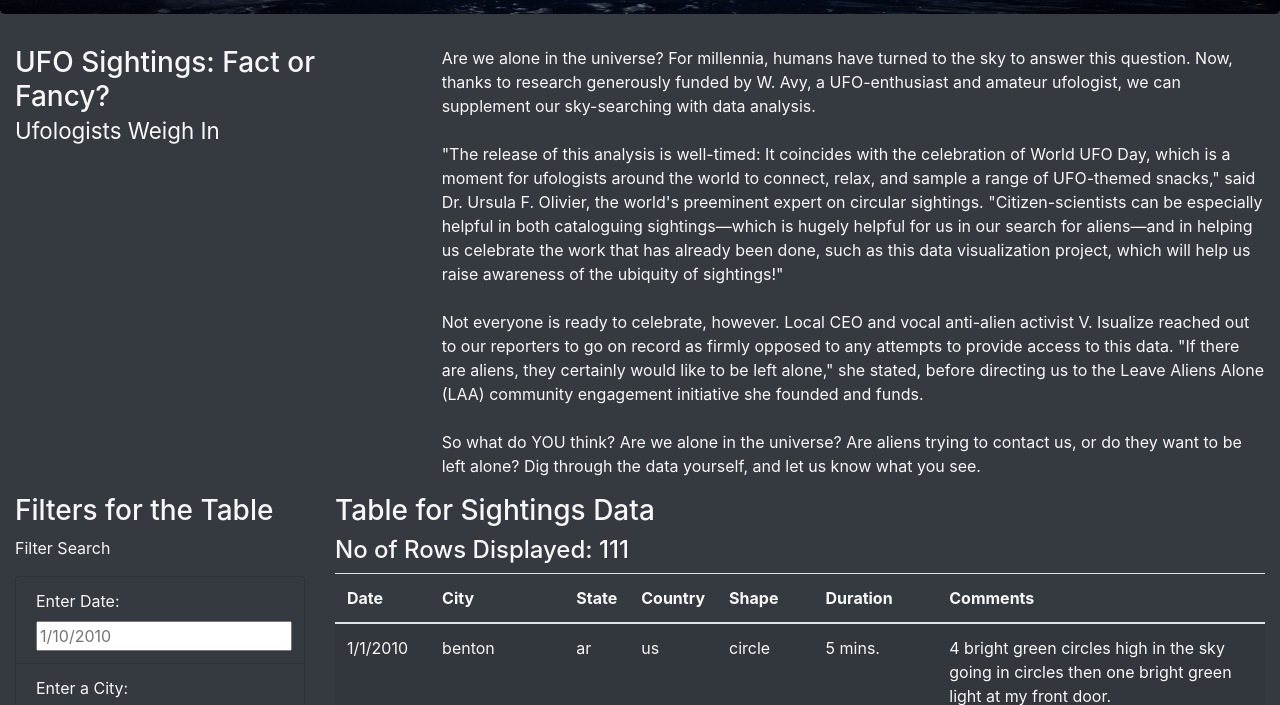
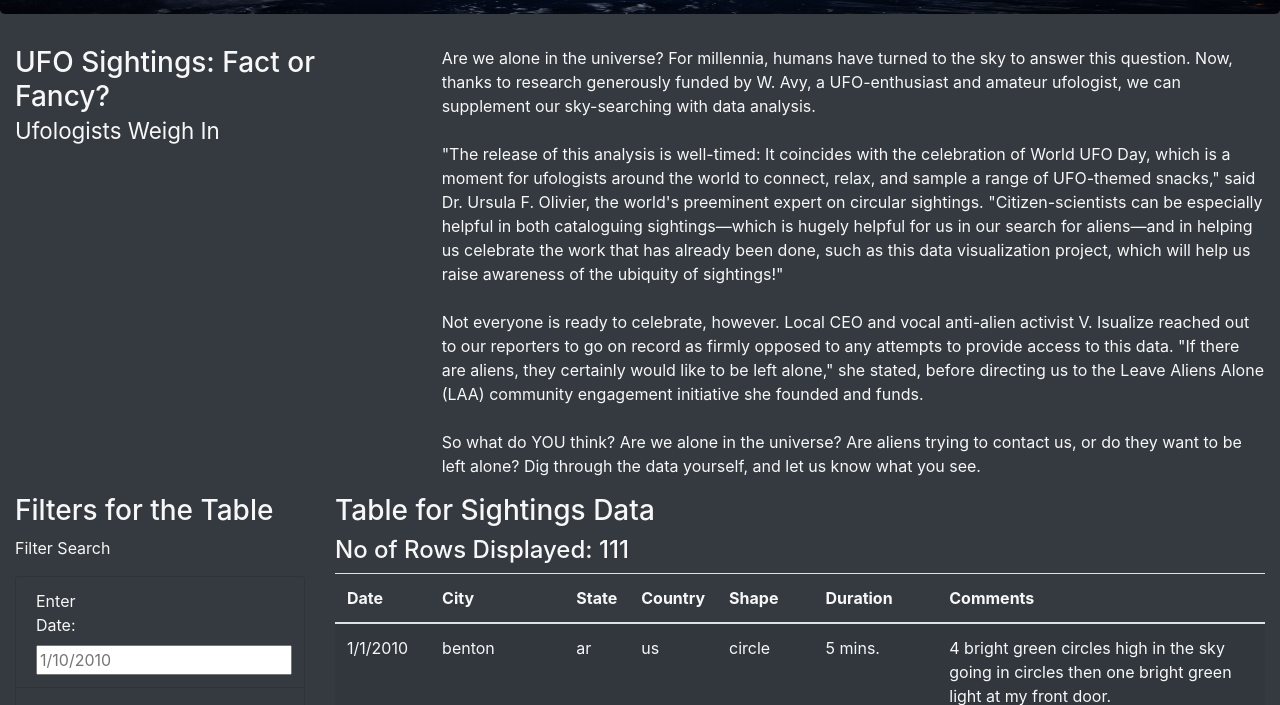
Before and after one commit to vnitusingh/UFOs, a plain HTML site: page index.html in a window 1280 px wide. Shown: the part 245-950 px from the top of the page. Drawn offline with nearby package versions, Linux system fonts and the light colour scheme.

Commit message:
updated style for ul li label

```diff
--- a/static/css/style.css
+++ b/static/css/style.css
@@ -8,3 +8,7 @@ body {
     background-size: 100% 100%;
     text-align: center;
 }
+
+ul li label{
+    width: 30%;
+}
```
